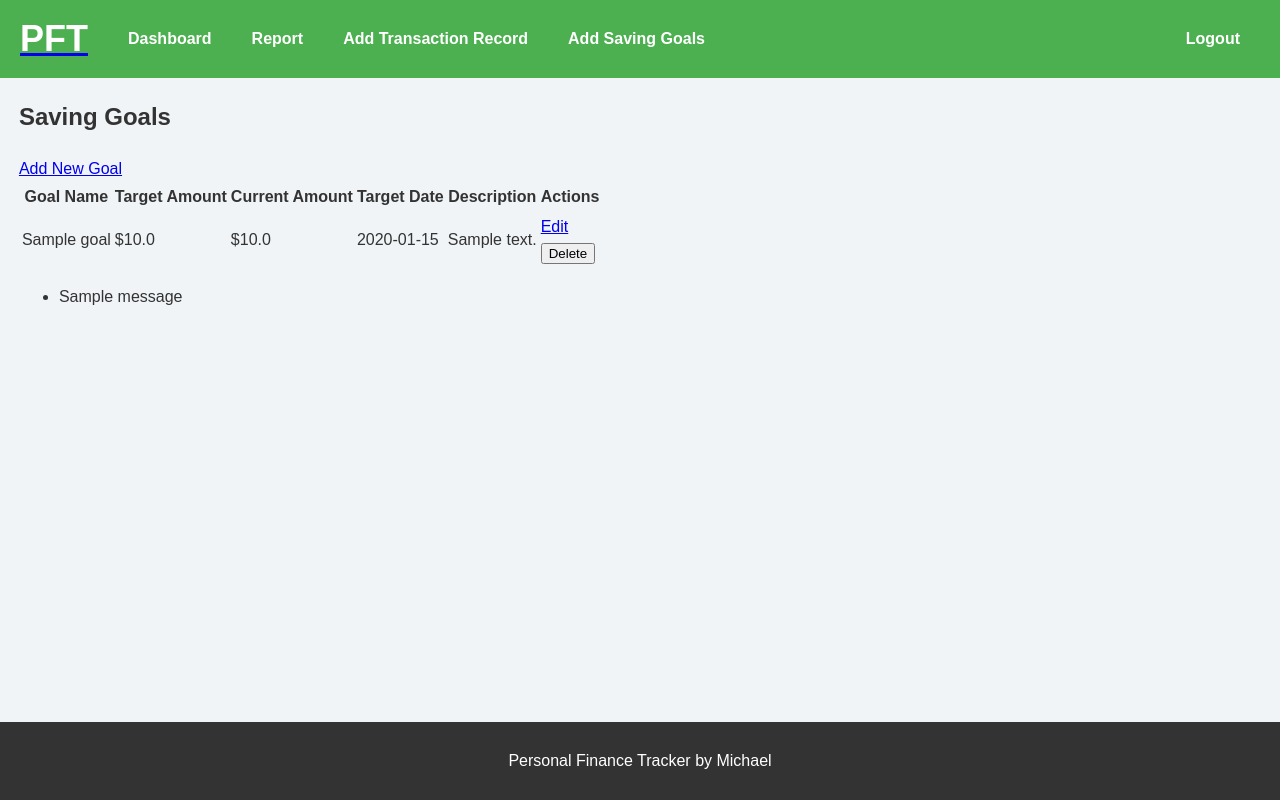
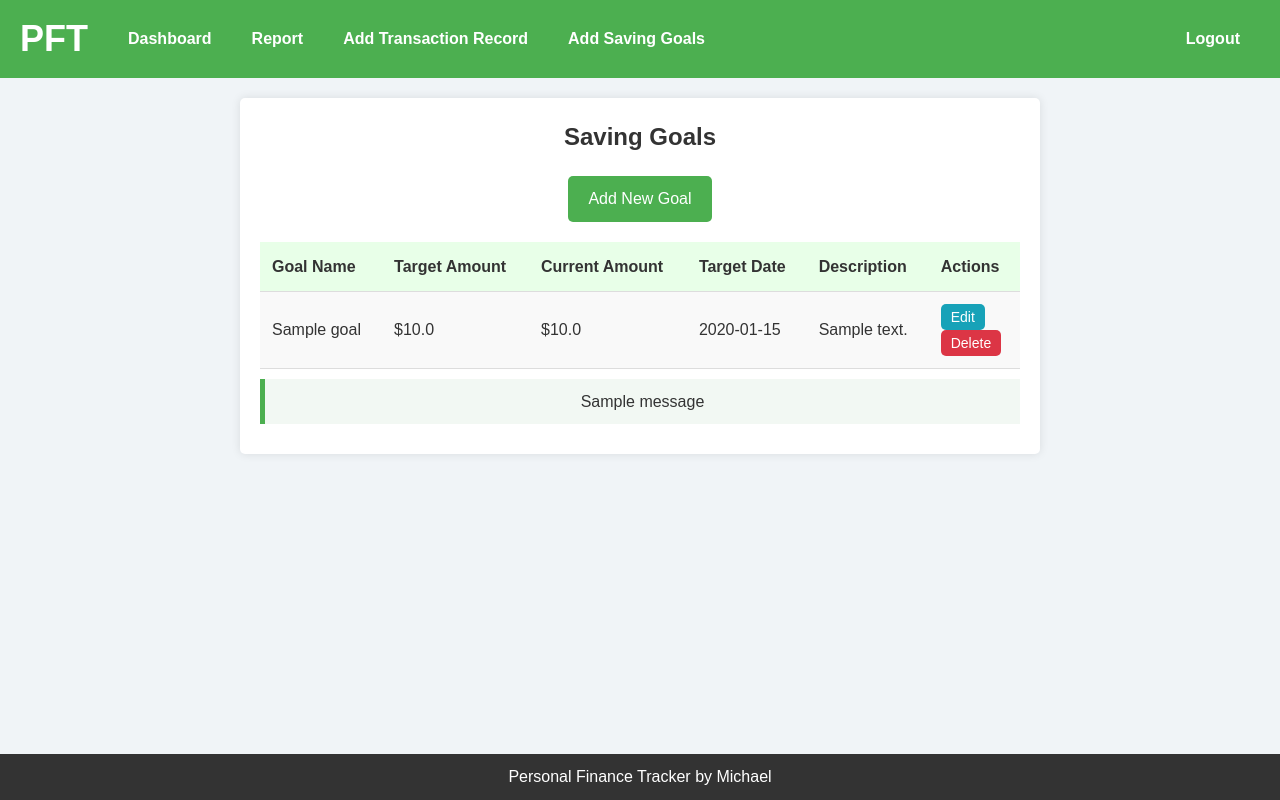
Before and after one commit to MikeKnight286/Personal-Finance-Manager, a Flask app: page /saving_goals/ in a window 1280 px wide. Run offline with Flask 3, Linux system fonts and the light colour scheme; a user stored in the database is signed in; tables that the repository leaves empty hold one stand-in row (values such as "Sample post"); one stand-in notice (Sample message) is shown.

Commit message:
Added style files

```diff
--- a/app/services/user_service.py
+++ b/app/services/user_service.py
@@ -6,5 +6,5 @@ class ReportPreferencesForm(FlaskForm):
     receive_daily_report = BooleanField('Receive Daily Report')
     daily_report_time = TimeField('Preferred Time for Daily Report', format='%H:%M', validators=[Optional()])
     receive_monthly_report = BooleanField('Receive Monthly Report')
-    monthly_report_date = SelectField('Preferred Date for Monthly Report', choices=[(str(day), str(day)) for day in range(1, 32)], validators=[Optional()])  # Up to 31
+    monthly_report_date = SelectField('Preferred Date for Monthly Report', choices=[(str(day), str(day)) for day in range(1, 26)], validators=[Optional()])  # Up to 25
     submit = SubmitField('Save Preferences')
--- a/app/static/css/dashboard.css
+++ b/app/static/css/dashboard.css
@@ -5,7 +5,7 @@ body {
 }
 
 .dashboard {
-    padding-top: px;
+    padding-top: 0px;
 }
 
 /* Style for the dashboard title */
@@ -18,11 +18,11 @@ body {
 
 /* Alternating background colors for sections */
 .dashboard > div:nth-child(odd) {
-    background-color: #e8ffe8; /* Light green for odd sections */
+    background-color: #b3f8b3; /* Light green for odd sections */
 }
 
 .dashboard > div:nth-child(even) {
-    background-color: #b3f8b3; /* Slightly lighter green for even sections */
+    background-color: #e8ffe8; /* Green for even sections */
 }
 
 /* General padding and margins for all sections */
@@ -50,6 +50,23 @@ body {
 /* Hover effect for list items */
 .dashboard li:hover {
     background-color: #e8ffe8;
+}
+
+/* Specific background color for negative-transaction */
+.negative-transactions {
+    background-color: rgb(254, 122, 122) !important;
+}
+
+.negative-transactions li{
+    background-color: #fff;
+    padding: 10px;
+    margin-bottom: 2px; /* Remove gaps between rows */
+    border-left: 5px solid #d14545; /* Vibrant red left border for list items */
+    transition: background-color 0.3s;
+}
+
+.negative-transactions li:hover{
+    background-color: rgb(252, 175, 175);
 }
 
 /* Style for form and select elements */
--- /dev/null
+++ b/app/static/css/saving_index.css
@@ -0,0 +1,129 @@
+/* Import the dashboard styles to maintain consistency */
+@import url('dashboard.css');
+
+/* Reset styles and fonts consistent with other CSS files */
+* {
+    margin: 0;
+    padding: 0;
+    box-sizing: border-box;
+    font-family: 'Arial', sans-serif;
+}
+
+/* Style for the main container */
+.container {
+    background-color: #fff;
+    max-width: 800px;
+    margin: 20px auto;
+    padding: 20px;
+    border-radius: 5px;
+    box-shadow: 0 0 10px rgba(0, 0, 0, 0.1);
+}
+
+/* Style for the page title */
+.container h2 {
+    color: #333;
+    font-size: 24px;
+    text-align: center;
+    margin-bottom: 20px;
+}
+
+/* Style for action buttons */
+.btn-primary {
+    display: block;
+    width: max-content;
+    padding: 10px 20px;
+    margin-bottom: 20px;
+    background-color: #4CAF50; /* Green background */
+    color: white;
+    text-decoration: none;
+    border: none;
+    border-radius: 5px;
+    cursor: pointer;
+}
+
+.btn-primary:hover {
+    background-color: #45a049;
+}
+
+/* Style for the saving goals table */
+.table {
+    width: 100%;
+    border-collapse: collapse;
+    margin-top: 20px;
+}
+
+.table th,
+.table td {
+    text-align: left;
+    padding: 12px;
+    border-bottom: 1px solid #ddd;
+}
+
+/* Header styles for table */
+.table thead th {
+    background-color: #e8ffe8; /* Light green background */
+    color: #333;
+}
+
+/* Zebra striping for table rows */
+.table tbody tr:nth-child(odd) {
+    background-color: #f9f9f9; /* Light grey for odd rows */
+}
+
+.table tbody tr:nth-child(even) {
+    background-color: #e8ffe8; /* Light green for even rows */
+}
+
+/* Style for buttons within table cells */
+.btn-info,
+.btn-danger {
+    padding: 5px 10px;
+    border: none;
+    border-radius: 5px;
+    cursor: pointer;
+    font-size: 14px;
+}
+
+.btn-info {
+    background-color: #17a2b8;
+    color: white;
+    text-decoration: none;
+}
+
+.btn-danger {
+    background-color: #dc3545;
+    color: white;
+}
+
+/* Hover effects for buttons */
+.btn-info:hover {
+    background-color: #138496;
+}
+
+.btn-danger:hover {
+    background-color: #c82333;
+}
+
+/* Styles for flash messages */
+.flash-messages {
+    list-style-type: none;
+    padding: 0;
+    margin: 10px 0;
+}
+
+.flash-messages li {
+    background-color: #f2f8f3; /* Light green background */
+    padding: 10px;
+    margin-bottom: 10px;
+    border-left: 5px solid #4CAF50; /* Green border left */
+    text-align: center;
+}
+
+/* Responsive styling */
+@media (min-width: 768px) {
+    .btn-primary {
+        margin-bottom: 0;
+        margin-left: auto;
+        margin-right: auto;
+    }
+}
--- a/app/templates/dashboard.html
+++ b/app/templates/dashboard.html
@@ -33,10 +33,9 @@
     </div>
 
     <!-- Transactions Overview -->
-    <div class="transactions-overview">
     <h3>Transactions Overview ({{ range_type.replace('_', ' ').title() }}) </h3>
     <!-- Positive Transactions -->
-        <div class="transactions-overview positive-transactions">
+    <div class="positive-transactions">
         <h3>Positive Transactions (Income)</h3>
         {% if positive_transactions %}
             <ul>
@@ -50,7 +49,7 @@
     </div>
 
     <!-- Negative Transactions -->
-        <div class="transactions-overview negative-transactions">
+    <div class="negative-transactions">
         <h3>Negative Transactions (Expenses)</h3>
         {% if negative_transactions %}
             <ul>
@@ -61,7 +60,6 @@
         {% else %}
             <p>No negative transactions found for this period.</p>
         {% endif %}
-        </div>
     </div>
 
     <!-- Saving Goals Progress -->
--- a/app/templates/index.html
+++ b/app/templates/index.html
@@ -1,4 +1,9 @@
 {% extends 'base.html' %}
+
+{% block head %}
+    <link rel="stylesheet" href="{{ url_for('static', filename='css/home.css') }}">
+    <link rel="stylesheet" href="{{ url_for('static', filename='css/style.css') }}">
+{% endblock %}
 
 {% block title %}Personal Finance Tracker{% endblock %}
 
--- a/app/templates/saving_goals/saving_create.html
+++ b/app/templates/saving_goals/saving_create.html
@@ -1,4 +1,9 @@
 {% extends "base.html" %}
+
+{% block head %}
+    <link rel="stylesheet" href="{{ url_for('static', filename='css/saving_create.css') }}">
+    <link rel="stylesheet" href="{{ url_for('static', filename='css/style.css') }}">
+{% endblock %}
 
 {% block title %}Add New Saving Goal{% endblock %}
 
--- a/app/templates/saving_goals/saving_index.html
+++ b/app/templates/saving_goals/saving_index.html
@@ -1,6 +1,11 @@
 {% extends "base.html" %}
 
 {% block title %}Saving Goals{% endblock %}
+
+{% block head %}
+    <link rel="stylesheet" href="{{ url_for('static', filename='css/saving_index.css') }}">
+    <link rel="stylesheet" href="{{ url_for('static', filename='css/style.css') }}">
+{% endblock %}
 
 {% block content %}
 <div class="container">
--- a/app/templates/saving_goals/saving_update.html
+++ b/app/templates/saving_goals/saving_update.html
@@ -1,4 +1,9 @@
 {% extends "base.html" %}
+
+{% block head %}
+    <link rel="stylesheet" href="{{ url_for('static', filename='css/saving_create.css') }}">
+    <link rel="stylesheet" href="{{ url_for('static', filename='css/style.css') }}">
+{% endblock %}
 
 {% block title %}Update Saving Goal{% endblock %}
 
--- a/app/templates/transaction_record.html
+++ b/app/templates/transaction_record.html
@@ -1,4 +1,9 @@
 {% extends "base.html" %}
+
+{% block head %}
+    <link rel="stylesheet" href="{{ url_for('static', filename='css/transaction_record.css') }}">
+    <link rel="stylesheet" href="{{ url_for('static', filename='css/style.css') }}">
+{% endblock %}
 
 {% block content %}
 <h2>Add Transaction Record</h2>
```
Also changed, not shown: app/static/css/home.css (added, +100 -0 lines), app/static/css/report.css (added, +184 -0 lines), app/static/css/saving_create.css (added, +88 -0 lines), app/static/css/transaction_record.css (added, +87 -0 lines), app/tasks/print_time.py (added, +12 -0 lines), app/templates/report.html (+49 -38 lines). Lines whose indentation alone changed are shown as unchanged.
